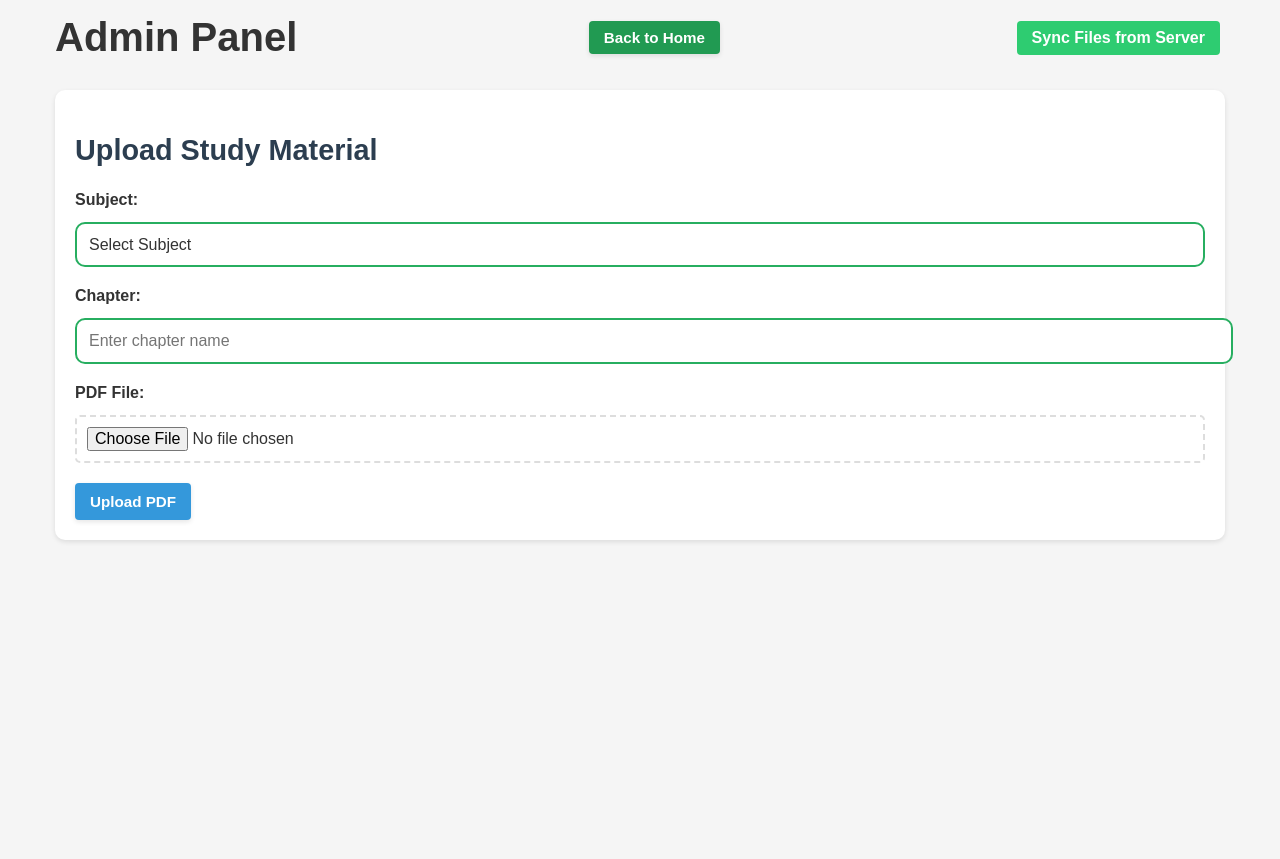
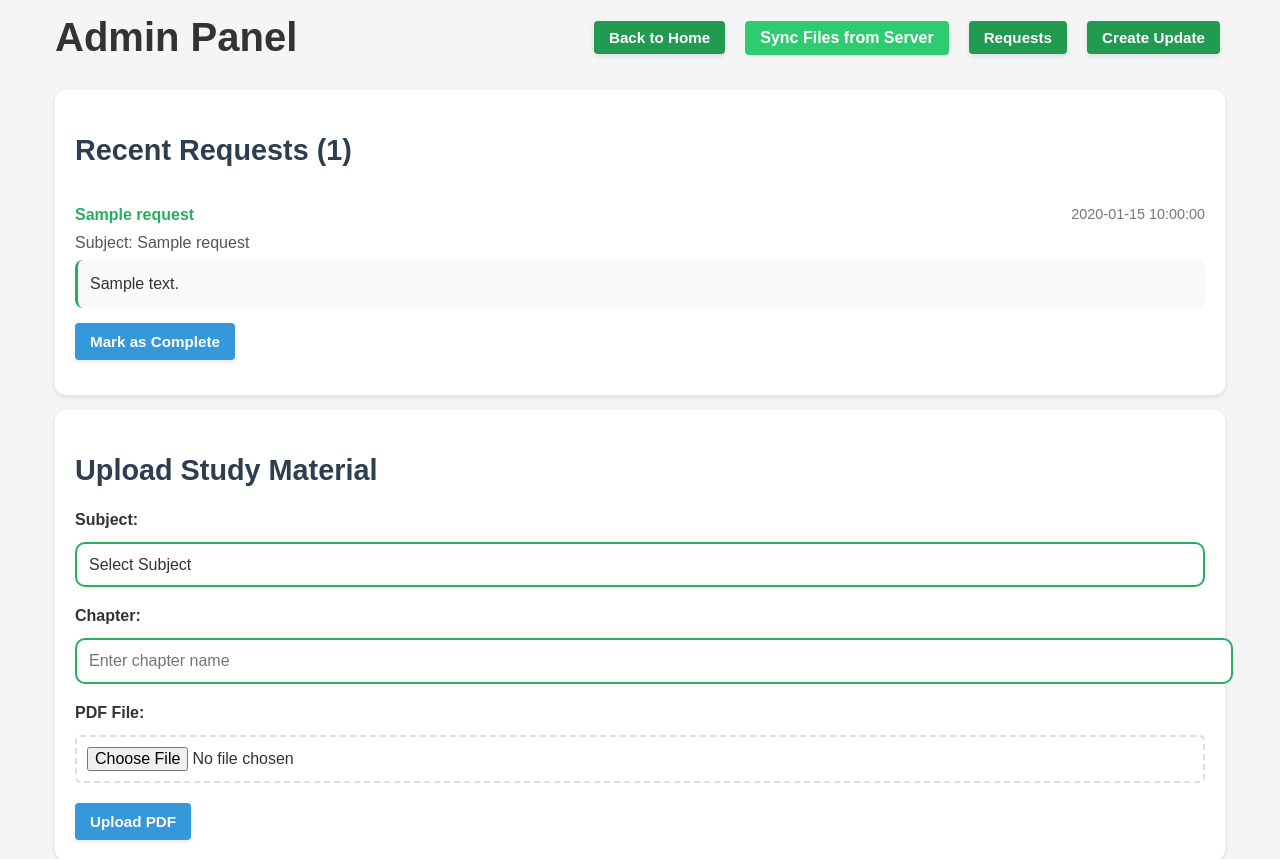
Before and after one commit to samar1777/Homework-UHF-, a Flask app: template templates/admin.html in a window 1280 px wide. Shown: the top 859 px of the page. Run offline with Flask 3, Linux system fonts and the light colour scheme; the template is opened without the code that fills it: most values are stand-ins (such as "Sample title", 1, 10 or a date in 2020).

Commit message:
Update admin.html

```diff
--- a/templates/admin.html
+++ b/templates/admin.html
@@ -5,13 +5,23 @@
     <meta name="viewport" content="width=device-width, initial-scale=1.0">
     <title>Admin Panel</title>
     <link rel="stylesheet" href="{{ url_for('static', filename='styles.css') }}">
+    <link rel="stylesheet" href="https://cdnjs.cloudflare.com/ajax/libs/font-awesome/6.4.0/css/all.min.css">
 </head>
 <body>
     <div class="container">
         <header>
             <h1>Admin Panel</h1>
-            <a href="{{ url_for('home') }}" class="back-button">Back to Home</a>
-            <a href="{{ url_for('sync_files') }}" class="sync-button">Sync Files from Server</a>
+            <div class="button-group">
+                <a href="{{ url_for('home') }}" class="back-button">Back to Home</a>
+                <a href="{{ url_for('sync_files') }}" class="sync-button">Sync Files from Server</a>
+                <a href="{{ url_for('view_requests') }}" class="back-button request-tab-link">
+                    Requests
+                    <span id="pending-requests-badge" class="notification-badge">
+                        {{ pending_requests|length if pending_requests else "0" }}
+                    </span>
+                </a>
+                <a href="{{ url_for('create_update') }}" class="back-button">Create Update</a>
+            </div>
         </header>
 
         {% with messages = get_flashed_messages() %}
@@ -23,6 +33,38 @@
                 </div>
             {% endif %}
         {% endwith %}
+
+        <!-- Pending Requests Section -->
+        {% if pending_requests %}
+        <div class="admin-section">
+            <h2>Recent Requests ({{ pending_requests|length }})</h2>
+            <ul class="request-list">
+                {% for request in pending_requests[:3] %}
+                <li class="request-item">
+                    <div class="request-header">
+                        <span class="request-name">{{ request.name }}</span>
+                        <span class="request-date">{{ request.timestamp }}</span>
+                    </div>
+                    {% if request.subject %}
+                    <div class="request-subject">Subject: {{ request.subject }}</div>
+                    {% endif %}
+                    <div class="request-message">{{ request.message }}</div>
+                    <div class="request-actions">
+                        <form method="POST" action="{{ url_for('update_request_status', request_id=request.id) }}">
+                            <input type="hidden" name="status" value="completed">
+                            <button type="submit" class="submit-button">Mark as Complete</button>
+                        </form>
+                    </div>
+                </li>
+                {% endfor %}
+            </ul>
+            {% if pending_requests|length > 3 %}
+            <div style="text-align: center; margin-top: 15px;">
+                <a href="{{ url_for('view_requests') }}" class="back-button">View All Requests</a>
+            </div>
+            {% endif %}
+        </div>
+        {% endif %}
 
         <div class="admin-form">
             <h2>Upload Study Material</h2>
```
